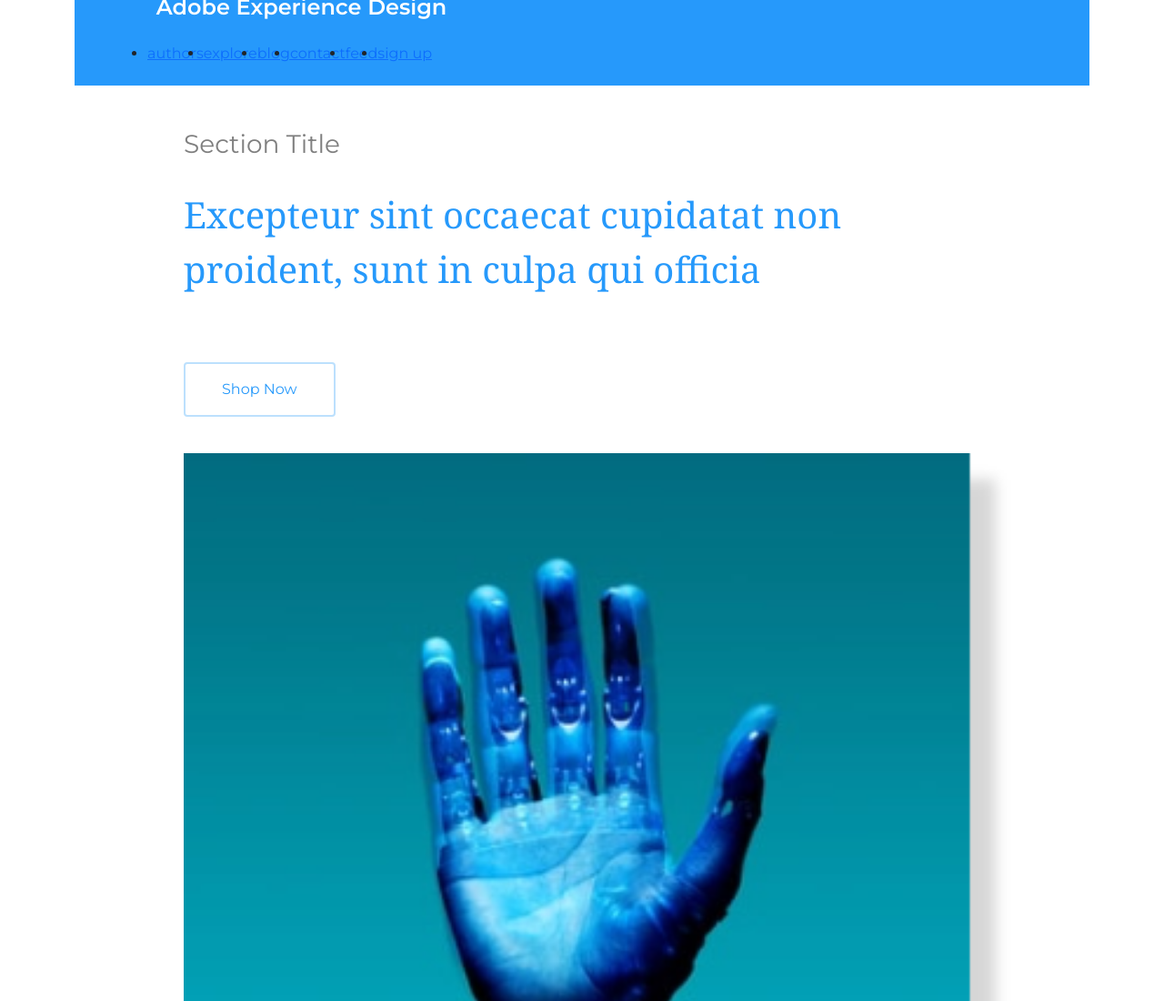
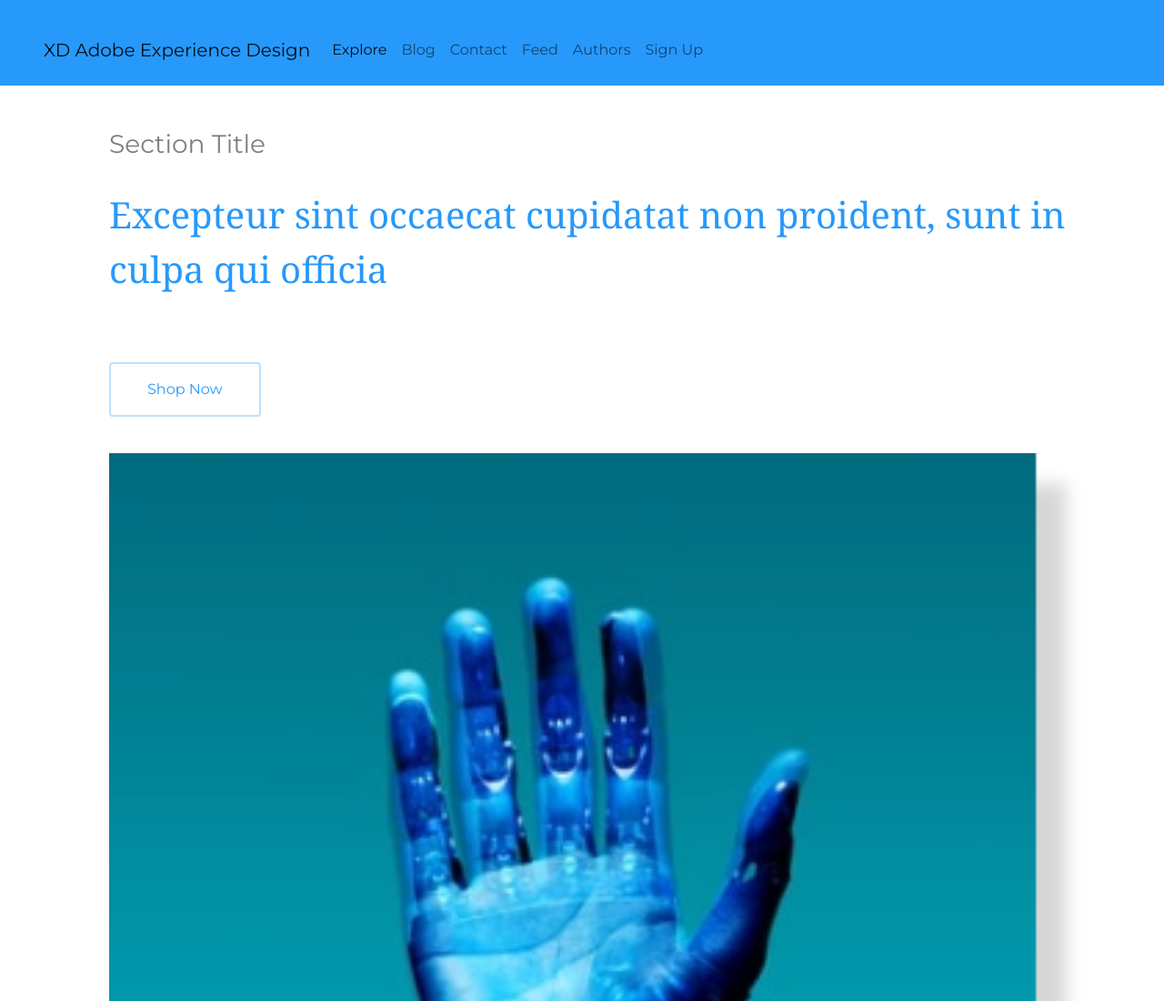
Before and after one commit to takanbi/WEBD2121_responsive-demo, a plain HTML site: page index.html in a window 1280 px wide. Shown: the top 1100 px of the page at 91% size. Drawn offline with nearby package versions, Linux system fonts and the light colour scheme.

Commit message:
added new navigation with bootstrap

```diff
--- a/css/style.scss
+++ b/css/style.scss
@@ -18,8 +18,9 @@ $gridMax: 1366px;
   box-sizing: border-box;
   font-family: $monserrat;
 }
-.container {
+.container-fluid {
   width: 100%;
+  padding: 0;
   header {
     width: 100%;
     display: flex;
@@ -35,7 +36,7 @@ $gridMax: 1366px;
         h1 {
           color: $white;
         }
-        div#menu {
+        button#menu, div#menu {
           display: flex;
           flex-direction: column;
           justify-content: space-evenly;
@@ -70,7 +71,7 @@ $gridMax: 1366px;
       font-family: $largeParaType;
       font-size: $largeParaSize;
     }
-    button {
+    button#shop {
       margin-top: 3.5em;
       padding: 1em 2.5em;
       background-color: transparent;
@@ -321,7 +322,7 @@ $gridMax: 1366px;
 /* wrap each face image into a figure*/
 
 @media screen and (min-width: 1024px) and (max-width: 1366px) {
-  .container {
+  .container-fluid {
     header {
       nav {
         ul#navigation {
@@ -352,7 +353,7 @@ $gridMax: 1366px;
       margin: 3em 100px 0 100px;
       h3,
       p,
-      button,
+      button#shop,
       img {
         margin-left: 20px;
       }
--- a/index.html
+++ b/index.html
@@ -22,9 +22,9 @@
   </head>
 
   <body>
-    <div class="container">
+    <div class="container-fluid">
       <header>
-        <nav>
+        <!-- <nav>
           <section>
             <h1>XD</h1>
             <div id="menu">
@@ -42,7 +42,39 @@
             <li><a href="#">feed</a></li>
             <li><a href="#">sign up</a></li>
           </ul>
-        </nav>
+        </nav> -->
+        <nav class="navbar navbar-expand-lg">
+            <div class="container-fluid">
+              <a class="navbar-brand" href="#">XD Adobe Experience Design</a>
+              <button id="menu" class="navbar-toggler" type="button" data-bs-toggle="collapse" data-bs-target="#navbarSupportedContent" aria-controls="navbarSupportedContent" aria-expanded="false" aria-label="Toggle navigation">
+                <span class="navbar-toggler-icon"></span>
+              </button>
+              <div class="collapse navbar-collapse" id="navbarSupportedContent">
+                <ul class="navbar-nav me-auto mb-2 mb-lg-0">
+                  <li class="nav-item">
+                    <a class="nav-link active" aria-current="page" href="#">Explore</a>
+                  </li>
+                  <li class="nav-item">
+                    <a class="nav-link" href="#">Blog</a>
+                  </li>
+                  <li class="nav-item">
+                    <a class="nav-link" href="#">Contact</a>
+                  </li>
+                  <li class="nav-item">
+                    <a class="nav-link" href="#">Feed</a>
+                  </li>
+                  <li class="nav-item">
+                    <a class="nav-link" href="#">Authors</a>
+                  </li>
+                  <li class="nav-item">
+                    <a class="nav-link" href="#">Sign Up</a>
+                  </li>
+
+                </ul>
+
+              </div>
+            </div>
+          </nav>
       </header>
       <section id="section-one">
         <h3>Section Title</h3>
@@ -50,7 +82,7 @@
           Excepteur sint occaecat cupidatat non proident, sunt in culpa qui
           officia
         </p>
-        <button>Shop Now</button>
+        <button id="shop">Shop Now</button>
         <img
           src="images/Video.png"
           srcset="images/Video@2x.png 2x"
```
Also changed, not shown: css/style.css, 1 other file.
